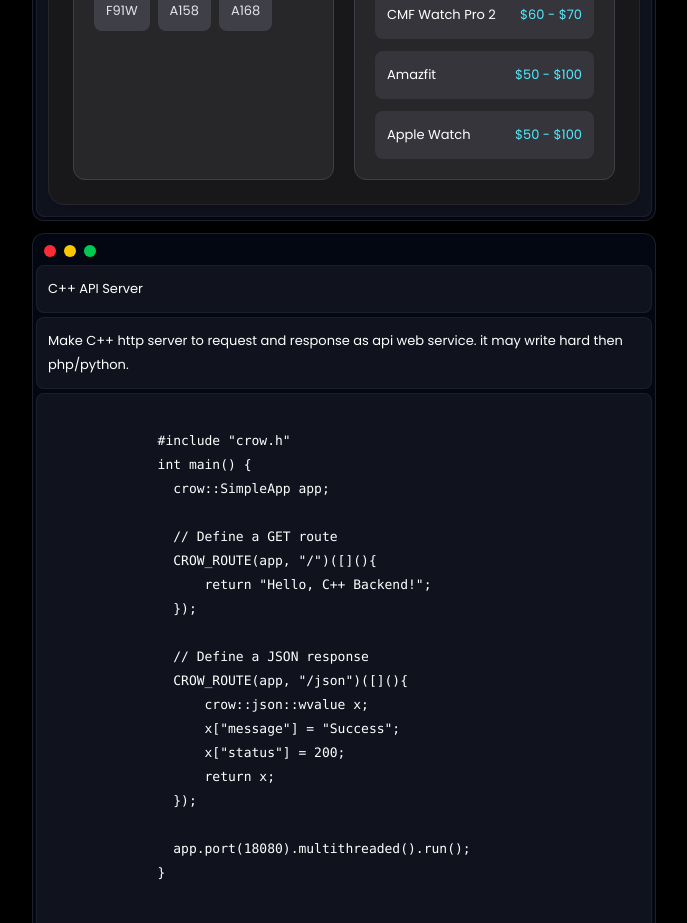
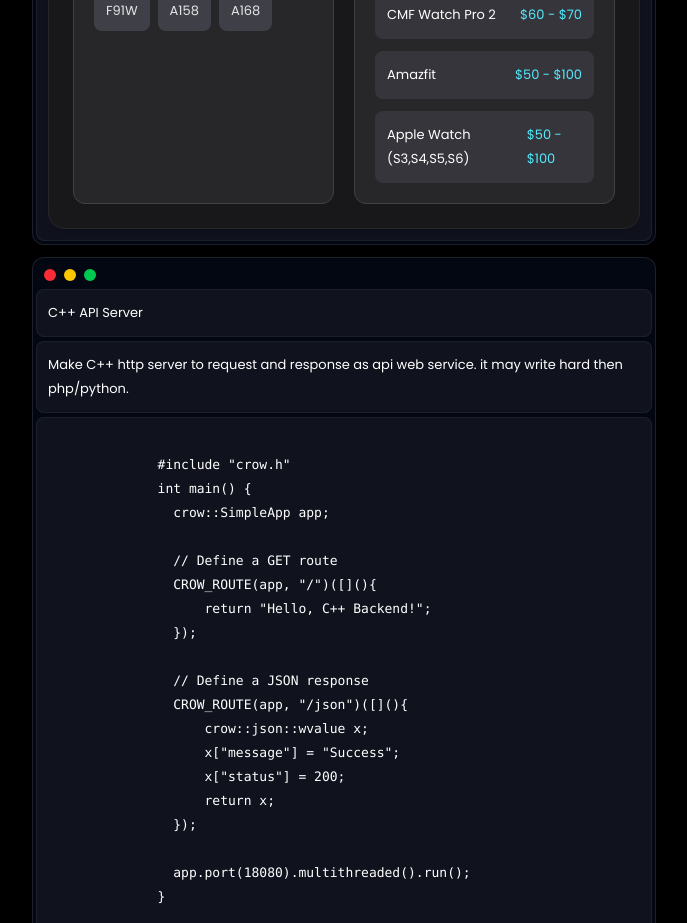
Before and after one commit to vidzin3/utils_platform, a Vue app: page / in a window 1280 px wide. Shown: the part 1500-2423 px from the top of the page, without its empty margins (296-983 px from the left). Built offline with nearby package versions, Linux system fonts and the light colour scheme.

Commit message:
update content

```diff
--- a/src/pages/index.vue
+++ b/src/pages/index.vue
@@ -205,7 +205,7 @@ const contents = [
                 </div>
 
                 <div class="flex items-center justify-between bg-zinc-700/60 rounded-lg p-3">
-                  <span>Apple Watch</span>
+                  <span>Apple Watch (S3,S4,S5,S6)</span>
                   <span class="text-cyan-300">$50 - $100</span>
                 </div>
               </div>
```
